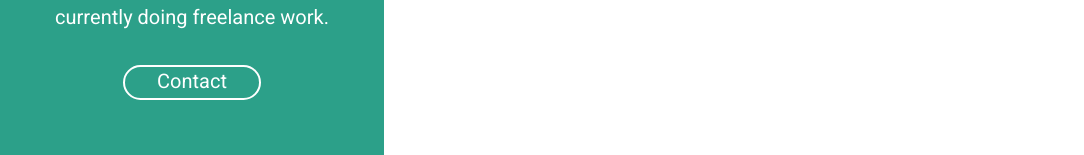
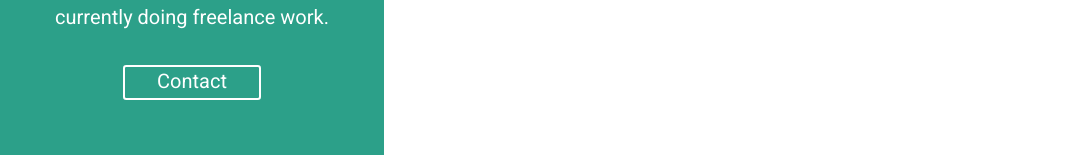
Before and after one commit to johann-miller/johannmillerdev-netlify, a Svelte app: page / in a window 1280 px wide. Shown: the part 624-779 px from the top of the page, without its empty margins (0-1084 px from the left). Built offline with nearby package versions, Linux system fonts and the light colour scheme.

Commit message:
Changed colors of some images to be more in line with the theme

```diff
--- a/public/global.css
+++ b/public/global.css
@@ -104,9 +104,9 @@ button, a[role="button"], a[role="button"]:link, a[role="button"]:visited {
 	height: 2.2rem;
 	font-weight: 400;
 
-	border-radius: 1.1rem;
-	background: white;
-	color: #2ca089;
+	border-radius: 0.2rem;
+	background: #2ca089;
+	color: white;
 	border: 2px solid #2ca089;
 
 	font-family: inherit;
```
Also changed, not shown: public/images/check-icon.svg, public/images/loading.svg.
